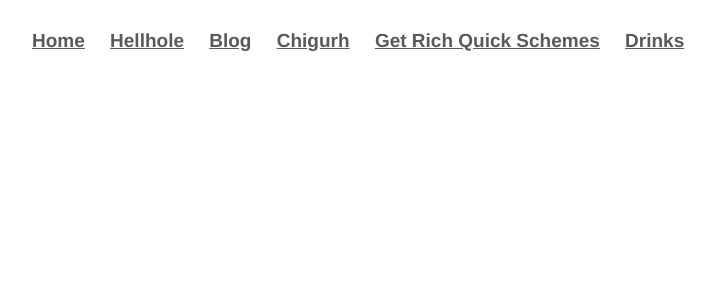
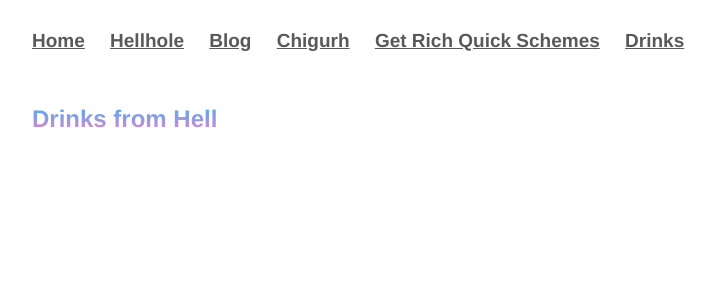
Before and after one commit to Pinelife/pinelife.github.io, a Jekyll site: the page drinks/index.html, which Jekyll copies as it is, in a window 1280 px wide. Shown: the top 300 px of the page, without its empty margins (160-876 px from the left). Built offline with Jekyll 4.4.1, drawn with Linux system fonts in a browser that asks for light colours.

Commit message:
Update index.html

```diff
--- a/drinks/index.html
+++ b/drinks/index.html
@@ -11,7 +11,8 @@
 	        	<li><a href="/Hellhole">Hellhole</a></li>
         		<li><a href="http://pinelife3.tumblr.com">Blog</a></li>
 			<li><a href="/Chigurh">Chigurh</a></li>
-            <li><a href="/schemes">Get Rich Quick Schemes</a></li>
+           		<li><a href="/schemes">Get Rich Quick Schemes</a></li>
                         <li><a href="/drinks">Drinks</a></li>
 	    		</ul>
 </nav>
+			<h3>Drinks from Hell</h3>
```
